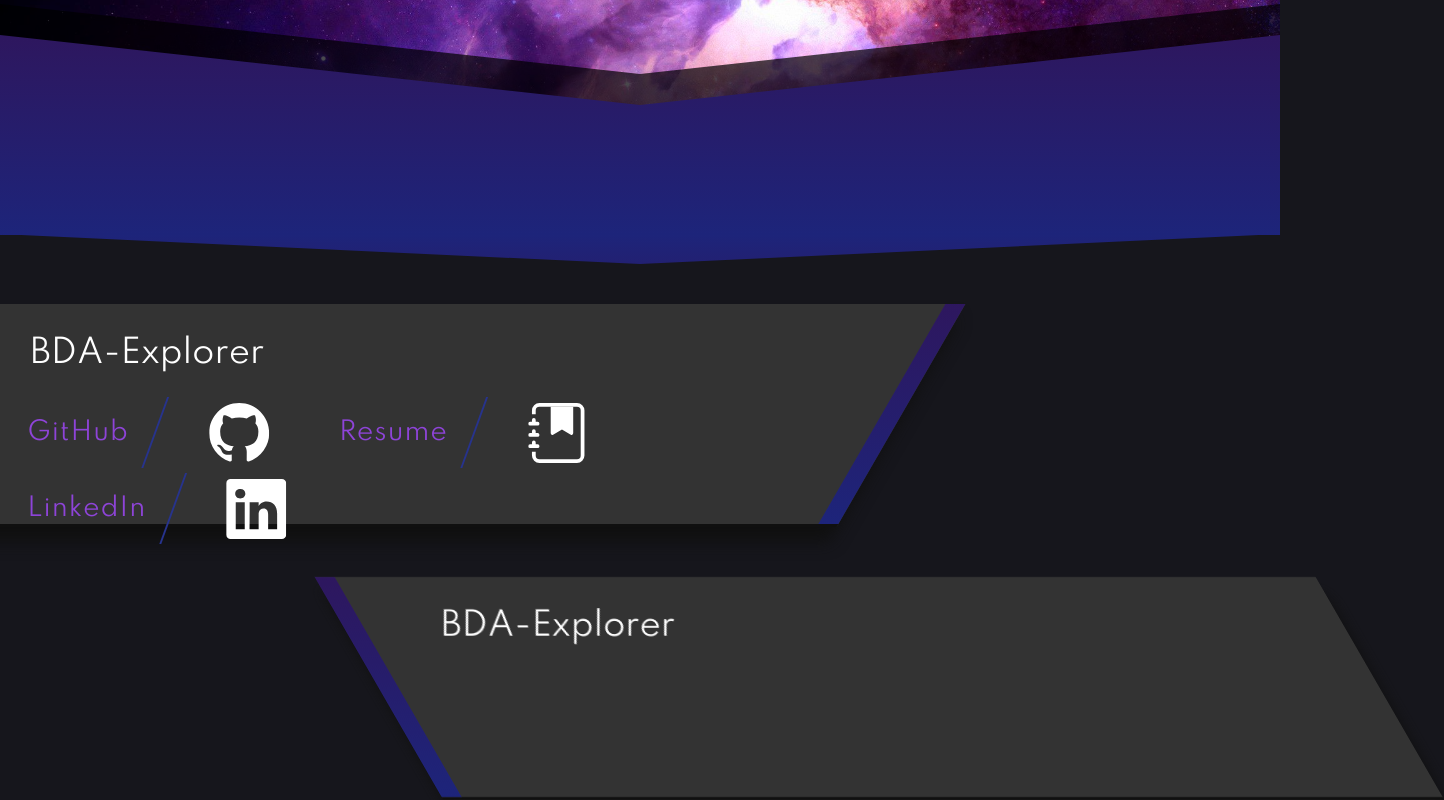
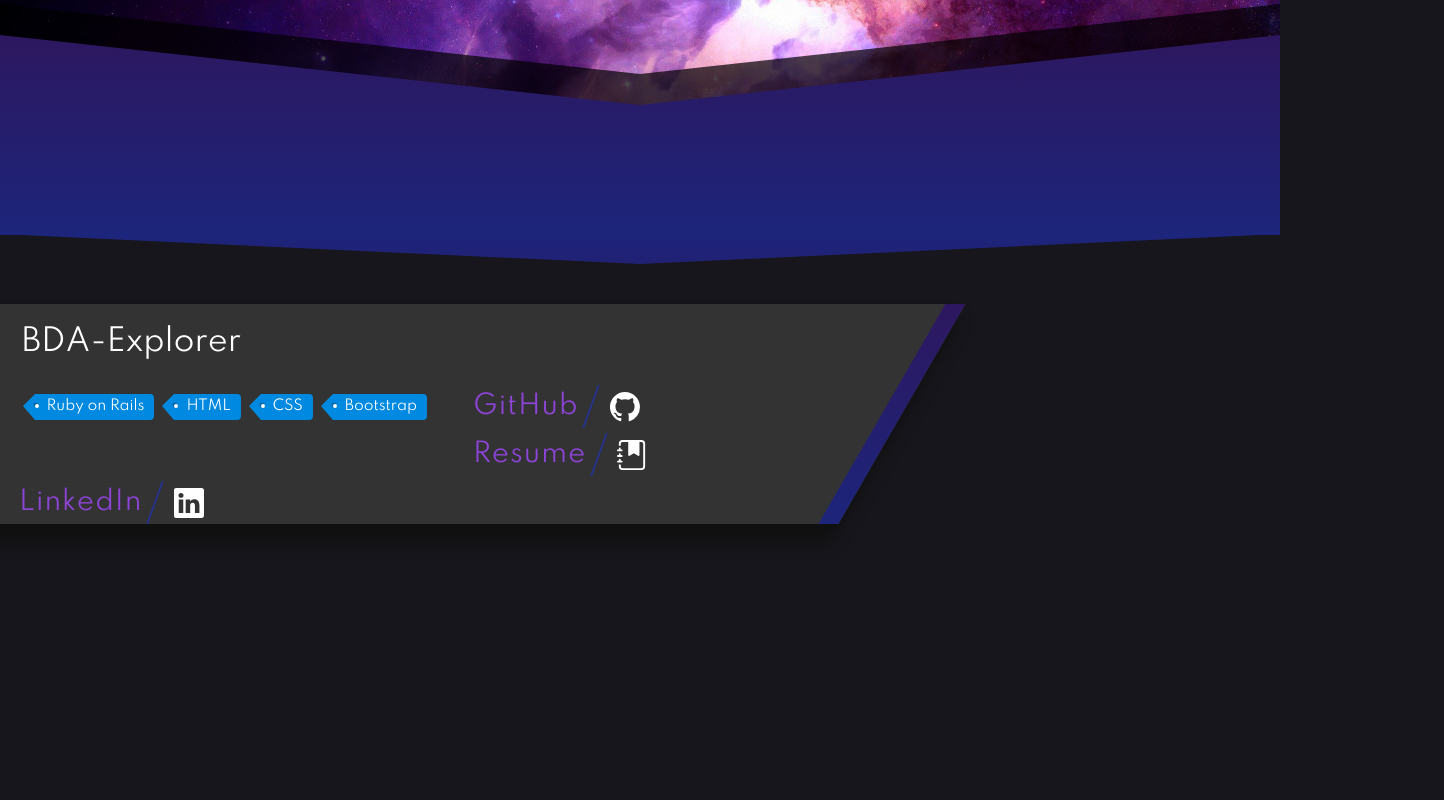
Before and after one commit to cooperphyz/portfolio, a React (Create React App) app: page /projects in a window 1280 px wide. Shown: the part 375-1175 px from the top of the page, 1444 px wide, since content can reach past the window. After the commit the page ends 902 px from the top, so only its background shows below. Built offline with nearby package versions, Linux system fonts and the light colour scheme.

Commit message:
Added tags functionality and styling for project slices

```diff
--- a/src/components/projects/LeftSliceContent.css
+++ b/src/components/projects/LeftSliceContent.css
@@ -1,8 +1,4 @@
-:root {
-  --gradient: linear-gradient(45deg, #1b267e, #3c0b46, #6e207e);
-}
-
-#outer-left {
+#leftslice-outer-left {
   font-family: "Spartan";
   -ms-transform: skew(-30deg, 0deg);
   -webkit-transform: skew(-30deg, 0deg);
@@ -20,7 +16,7 @@
   box-shadow: 1px 15px 15px rgb(16, 16, 16);
 }
 
-.headingtext {
+.leftslice-headingtext {
   padding-top: 20px;
   padding-left: 7%;
   padding-bottom: 20px;
@@ -37,7 +33,7 @@
   -webkit-transform: skew(-30deg, 0deg);
 }
 
-#outer-left:after {
+#leftslice-outer-left:after {
   content: "";
   display: inline-block;
   position: absolute;
@@ -53,24 +49,24 @@
   -webkit-animation: bg-animation 10s infinite alternate;
 }
 
-#inner-left {
+#leftslice-inner-left {
   -ms-transform: skew(30deg, 0deg);
   -webkit-transform: skew(30deg, 0deg);
   transform: skew(30deg, 0deg);
   display: inline-block;
 }
-.link {
+.leftslice-link {
   display: inline-flex;
   align-items: center;
   justify-content: space-between;
   margin-top: 5px;
 }
 
-.link-icon {
+.leftslice-link-icon {
   font-size: 60px;
   padding-left: -15px;
 }
-.link a {
+.leftslice-link a {
   display: inline-block;
   margin-left: 40px;
   margin-right: 40px;
@@ -86,13 +82,13 @@
   font-size: 25px;
 }
 
-.link a:after {
+.leftslice-link a:after {
   content: "";
   position: absolute;
   background-color: rgb(39, 51, 141);
   z-index: -1;
 }
-.link a:hover {
+.leftslice-link a:hover {
   color: #fff;
 }
 
@@ -106,11 +102,11 @@ button.left:after {
   transform: skew(-20deg);
   transition: width 0.1s;
 }
-.link a:hover:after {
+.leftslice-link a:hover:after {
   width: calc(100% + 0.6em);
 }
 
-.link a:after {
+.leftslice-link a:after {
   right: -0.3em;
   top: 0;
   height: 100%;
@@ -118,88 +114,150 @@ button.left:after {
   transform: skew(-20deg);
   transition: width 0.1s;
 }
-.link a:hover:after {
+.leftslice-link a:hover:after {
   width: calc(100% + 0.6em);
+}
+
+/* Tag styling */
+
+.tags {
+  position: relative;
+  padding-left: 6%;
+}
+.tags li,
+.tags p {
+  float: left;
+  height: 26px;
+  line-height: 24px;
+  position: relative;
+  font-size: 14px;
+}
+.tags p {
+  margin-left: 20px;
+  padding: 0 10px 0 12px;
+  background: #0089e0;
+  color: #fff;
+  text-decoration: none;
+  -moz-border-radius-bottomright: 4px;
+  -webkit-border-bottom-right-radius: 4px;
+  border-bottom-right-radius: 4px;
+  -moz-border-radius-topright: 4px;
+  -webkit-border-top-right-radius: 4px;
+  border-top-right-radius: 4px;
+}
+.tags p:before {
+  content: "";
+  float: left;
+  position: absolute;
+  top: 0;
+  left: -12px;
+  width: 0;
+  height: 0;
+  border-color: transparent #0089e0 transparent transparent;
+  border-style: solid;
+  border-width: 12px 12px 14px 0;
+}
+.tags p:after {
+  content: "";
+  position: absolute;
+  top: 10px;
+  left: 0;
+  float: left;
+  width: 4px;
+  height: 4px;
+  -moz-border-radius: 2px;
+  -webkit-border-radius: 2px;
+  border-radius: 2px;
+  background: #fff;
+  -moz-box-shadow: -1px -1px 2px #004977;
+  -webkit-box-shadow: -1px -1px 2px #004977;
+  box-shadow: -1px -1px 2px #004977;
 }
 
 /* Scaling for window Sizes */
 
+@media (max-width: 1550px) {
+  .leftslice-headingtext {
+    padding-top: 10px;
+    font-size: 1.5em;
+  }
+  .leftslice-link-icon {
+    font-size: 30px;
+    padding-left: 20px;
+    margin-right: 10px;
+  }
+  .leftslice-link a {
+    font-size: 1.3em;
+    margin-right: 5px;
+    padding: 6px;
+  }
+  .tags {
+    padding-left: 6%;
+  }
+}
+
 @media (max-width: 779px) {
-  #outer-left {
+  #leftslice-outer-left {
     width: 80%;
     overflow-x: hidden;
     overflow-y: hidden;
   }
-  .link a {
+  .leftslice-link a {
     font-size: 0.8em;
     margin-right: 20px;
     padding: 10px;
   }
-  .headingtext {
+  .leftslice-headingtext {
     padding-top: 10px;
     font-size: 1.5em;
+    padding-left: 10%;
   }
-  .link-icon {
+  .leftslice-link-icon {
     font-size: 30px;
   }
-  .headingtext {
-    padding-left: 10%;
+  .tags {
+    padding-left: 8%;
   }
 }
 
-@media (max-width: 1550px) {
-  .headingtext {
-    padding-top: 10px;
-    font-size: 1.5em;
-  }
-  .link-icon {
-    font-size: 30px;
-    padding-left: 20px;
-    margin-right: 10px;
-  }
-  .link a {
-    font-size: 1.3em;
-    margin-right: 5px;
-    padding: 6px;
-  }
-}
 @media (max-width: 579px) {
-  .headingtext {
+  .leftslice-headingtext {
     padding-top: 2%;
-    font-size: 1em;
     padding-left: 14%;
   }
-  .link a {
+  .leftslice-link a {
     font-size: 1em;
     margin-right: 15px;
     padding: 5px;
     padding-bottom: 10px;
   }
+  .tags {
+    padding-left: 10%;
+  }
 }
 
 @media (max-width: 320px) {
-  #outer-left {
+  #leftslice-outer-left {
     width: 75%;
     overflow-x: hidden;
     overflow-y: hidden;
   }
-  .headingtext {
+  .leftslice-headingtext {
     padding-left: 30px;
     font-size: 1em;
     padding-bottom: 0px;
   }
-  .link-icon {
+  .leftslice-link-icon {
     font-size: 20px;
     padding-left: 10px;
     margin-right: 10px;
   }
-  .link a {
+  .leftslice-link a {
     padding: 0px;
     font-size: 1em;
     margin-right: 5px;
   }
 }
-
 /* Background Animations */
 
 @keyframes bg-animation {
--- a/src/components/projects/LeftSliceContent.js
+++ b/src/components/projects/LeftSliceContent.js
@@ -2,10 +2,6 @@ import React from 'react'
 import './LeftSliceContent.css'
 import { GoMarkGithub } from "react-icons/go";
 import { BsLinkedin, BsFillJournalBookmarkFill } from "react-icons/bs"
-
-import Slide from 'react-reveal/Slide';
-import Fade from 'react-reveal/Fade';
-import ParagraphContentPanel from './ParagraphContentPanel';
 
 class LeftSliceDiv extends React.Component {
 
@@ -23,18 +19,25 @@ class LeftSliceDiv extends React.Component {
   }
 render() {
   return (
-  <div id="outer-left">
-    <div id="inner-left">
-    <div className='headingtext'>
+  <div id="leftslice-outer-left">
+    <div id="leftslice-inner-left">
+    <div className='leftslice-headingtext'>
       {this.props.headingtext}
     </div>
-    <div className='link'>
+    <div className='tags'>
+    {
+      this.languages = this.props.languages.map((language) =>
+      <p className='language-tag'>{language}</p>
+      )
+    }
+    </div>
+    <div className='leftslice-link'>
           <a href="https://github.com/cooperphyz">GitHub</a><GoMarkGithub className='link-icon'/>
         </div>
-        <div className='link'>
+        <div className='leftslice-link'>
           <a href="https://www.linkedin.com/in/gatlin-cooper/">Resume</a><BsFillJournalBookmarkFill className='link-icon'/>
         </div>
-        <div className='link'>
+        <div className='leftslice-link'>
           <a href="https://www.linkedin.com/in/gatlin-cooper/">LinkedIn</a><BsLinkedin className='link-icon'/>
         </div>
     </div>
--- a/src/components/projects/ParagraphContentPanel.css
+++ /dev/null
@@ -1,90 +0,0 @@
-body {
-  font-family: "Spartan";
-  margin: 0;
-  z-index: 30;
-}
-
-.paragraph-content {
-  position: absolute;
-  z-index: 20;
-  width: 80%;
-  background: #333333;
-  margin-right: 100px;
-  box-shadow: 1px 5px 15px rgb(16, 16, 16);
-  -moz-box-shadow: 1px 5px 15px rgb(16, 16, 16);
-  -webkit-box-shadow: 1px 5px 15px rgb(16, 16, 16);
-
-  -ms-transform: skew(30deg, 0deg);
-  -webkit-transform: skew(30deg, 0deg);
-}
-
-.paragraph-topdecoration {
-  height: 50px;
-  content: "";
-}
-
-.paragraph-topdecoration:after {
-  content: "";
-  position: absolute;
-  top: -0px;
-  width: 22px;
-  height: 100%;
-  left: -22px;
-  z-index: -1;
-  box-shadow: 1px 5px 15px rgb(16, 16, 16);
-  -moz-box-shadow: 1px 5px 15px rgb(16, 16, 16);
-  -webkit-box-shadow: 1px 5px 15px rgb(16, 16, 16);
-
-  /* Color unison in rgb lighting */
-  transform: rotate(180deg) scaleX(-1);
-
-  background: linear-gradient(45deg, #1b267e 0%, #3c0b46 100%);
-  background-size: 200% 200%;
-  animation: bg-animation 10s infinite alternate;
-  -webkit-animation: bg-animation 10s infinite alternate;
-}
-
-.paragraph-header {
-  color: white;
-  font-size: 30px;
-  align-content: center;
-  padding-left: 5%;
-  padding-right: 5%;
-  padding-bottom: 20px;
-}
-
-.paragraph-text {
-  color: white;
-  font-size: 25px;
-  align-content: center;
-  padding-left: 5%;
-  padding-right: 5%;
-  padding-bottom: 20px;
-  padding-top: 20px;
-}
-
-/* Background Animations */
-
-@keyframes bg-animation {
-  0% {
-    background-position: 10% 0%;
-  }
-  50% {
-    background-position: 91% 100%;
-  }
-  100% {
-    background-position: 10% 0%;
-  }
-}
-
-@-webkit-keyframes bg-animation {
-  0% {
-    background-position: 10% 0%;
-  }
-  50% {
-    background-position: 91% 100%;
-  }
-  100% {
-    background-position: 10% 0%;
-  }
-}
--- a/src/components/projects/Projects.js
+++ b/src/components/projects/Projects.js
@@ -22,11 +22,6 @@ const Projects = () => {
             <LeftSliceContent headingtext={"BDA-Explorer"} languages={["Ruby on Rails", "HTML", "CSS", "Bootstrap"]}/>
           </Fade>
         </div>
-        <div className='project2-display'>
-          <Fade right>
-            <RightSliceContent/>
-          </Fade>
-        </div>
     </div>
   )
 }
--- a/src/components/projects/RightSliceContent.css
+++ /dev/null
@@ -1,153 +0,0 @@
-:root {
-  --gradient: linear-gradient(45deg, #1b267e, #3c0b46, #6e207e);
-}
-
-#outer-right {
-  font-family: "Spartan";
-  -ms-transform: skew(30deg, 0deg);
-  -webkit-transform: skew(30deg, 0deg);
-  transform: skew(30deg, 0deg);
-  background: #333333;
-  width: 70%;
-  height: 200px;
-  z-index: 20;
-  border-bottom: 3px solid #000000af;
-  padding: 10px 30px 10px 75px;
-  font-size: 20px;
-  color: #ffffff;
-  position: relative;
-  float: right;
-  box-shadow: 1px 15px 15px rgb(16, 16, 16);
-  left: 100px;
-}
-
-.headingtext {
-  padding-top: 20px;
-  padding-left: 7%;
-  padding-bottom: 20px;
-  font-weight: 500;
-  font-size: 2rem;
-  white-space: nowrap;
-}
-
-.dropdown-content {
-  position: relative;
-  top: 222px;
-  padding-left: 32%;
-  margin-right: 22%;
-  -ms-transform: skew(-30deg, 0deg);
-  -webkit-transform: skew(-30deg, 0deg);
-}
-
-#outer-right:after {
-  content: "";
-  display: inline-block;
-  position: absolute;
-  width: 20px;
-  height: 100%;
-  left: 0px;
-  top: 0px;
-  z-index: 10;
-
-  background: linear-gradient(0deg, #1b267e 0%, #3c0b46 100%);
-  background-size: 200% 200%;
-  animation: bg-animation 10s infinite alternate;
-  -webkit-animation: bg-animation 10s infinite alternate;
-}
-
-#inner-right {
-  -ms-transform: skew(-30deg, 0deg);
-  -webkit-transform: skew(-30deg, 0deg);
-  transform: skew(-30deg, 0deg);
-  display: inline-block;
-}
-.link {
-  display: inline-flex;
-  align-items: center;
-  justify-content: space-between;
-  margin-top: 5px;
-}
-
-.link-icon {
-  font-size: 60px;
-  padding-left: -15px;
-}
-.link a {
-  display: inline-block;
-  margin-left: 40px;
-  margin-right: 40px;
-  border: none;
-  cursor: pointer;
-  position: relative;
-  color: rgb(142, 68, 216);
-  transition: color 0.2s;
-  letter-spacing: 1px;
-  text-decoration: none;
-  padding: 20px;
-  font-weight: 500;
-  font-size: 25px;
-}
-
-.link a:after {
-  content: "";
-  position: absolute;
-  background-color: rgb(39, 51, 141);
-  z-index: -1;
-}
-.link a:hover {
-  color: #fff;
-}
-
-/* Directions */
-
-button.right:after {
-  left: -0.3em;
-  top: 0;
-  height: 100%;
-  width: 0.08em;
-  transform: skew(-20deg);
-  transition: width 0.1s;
-}
-.link a:hover:after {
-  width: calc(100% + 0.6em);
-}
-
-.link a:after {
-  right: -0.3em;
-  top: 0;
-  height: 100%;
-  width: 0.08em;
-  transform: skew(-20deg);
-  transition: width 0.1s;
-}
-.link a:hover:after {
-  width: calc(100% + 0.6em);
-}
-
-/* Scaling for window Sizes */
-
-/* Background Animations */
-
-@keyframes bg-animation {
-  0% {
-    background-position: 10% 0%;
-  }
-  50% {
-    background-position: 91% 100%;
-  }
-  100% {
-    background-position: 10% 0%;
-  }
-}
-
-@-webkit-keyframes bg-animation {
-  0% {
-    background-position: 10% 0%;
-  }
-  50% {
-    background-position: 91% 100%;
-  }
-  100% {
-    background-position: 10% 0%;
-  }
-}
--- a/src/components/projects/RightSliceContent.js
+++ b/src/components/projects/RightSliceContent.js
@@ -1,5 +1,5 @@
 import React from 'react'
-import './RightSliceContent.css'
+//import './RightSliceContent.css'
 
 class RightSliceDiv extends React.Component {
 
@@ -7,6 +7,7 @@ class RightSliceDiv extends React.Component {
     super(props);
     this.state = {
       isOpen: false,
+      language: []
     };
     this.clickToggle = this.clickToggle.bind(this);
   }
```
Also changed, not shown: src/components/projects/ParagraphContentPanel.js (deleted, +0 -19 lines).
